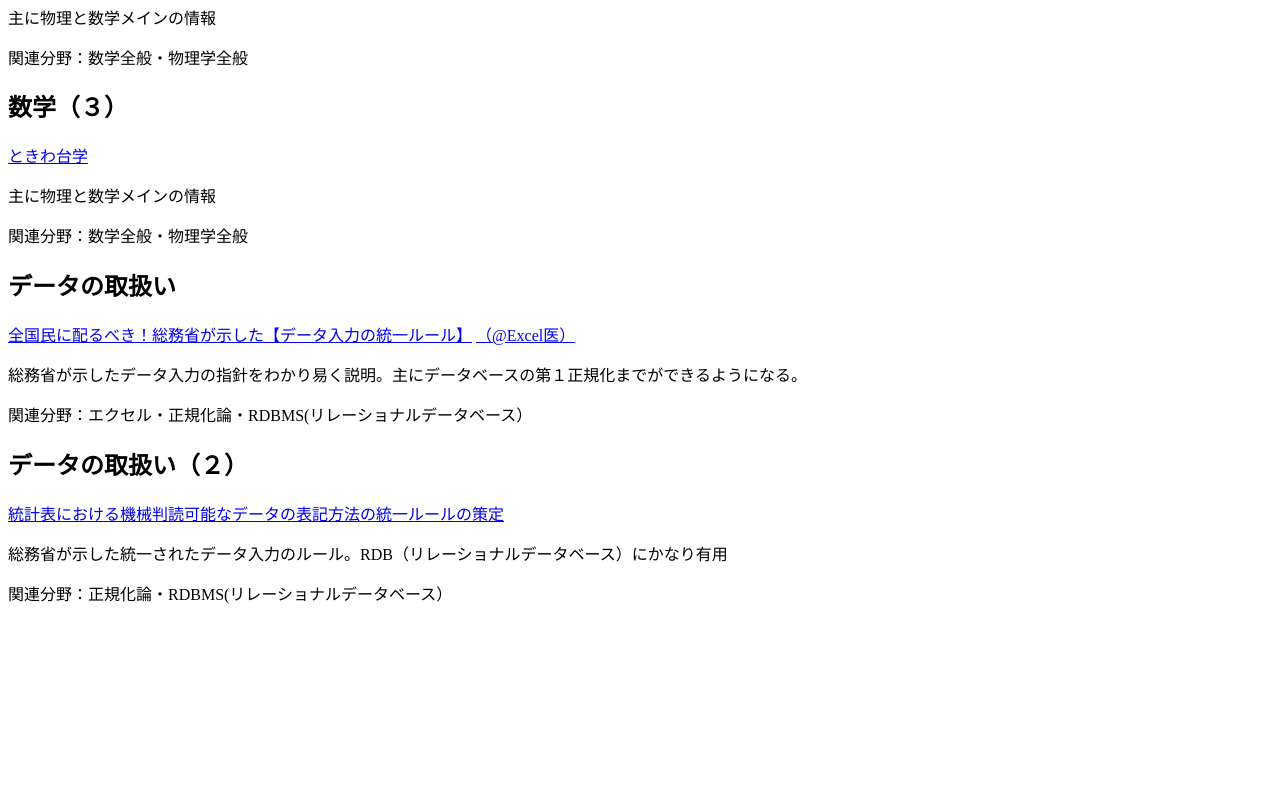
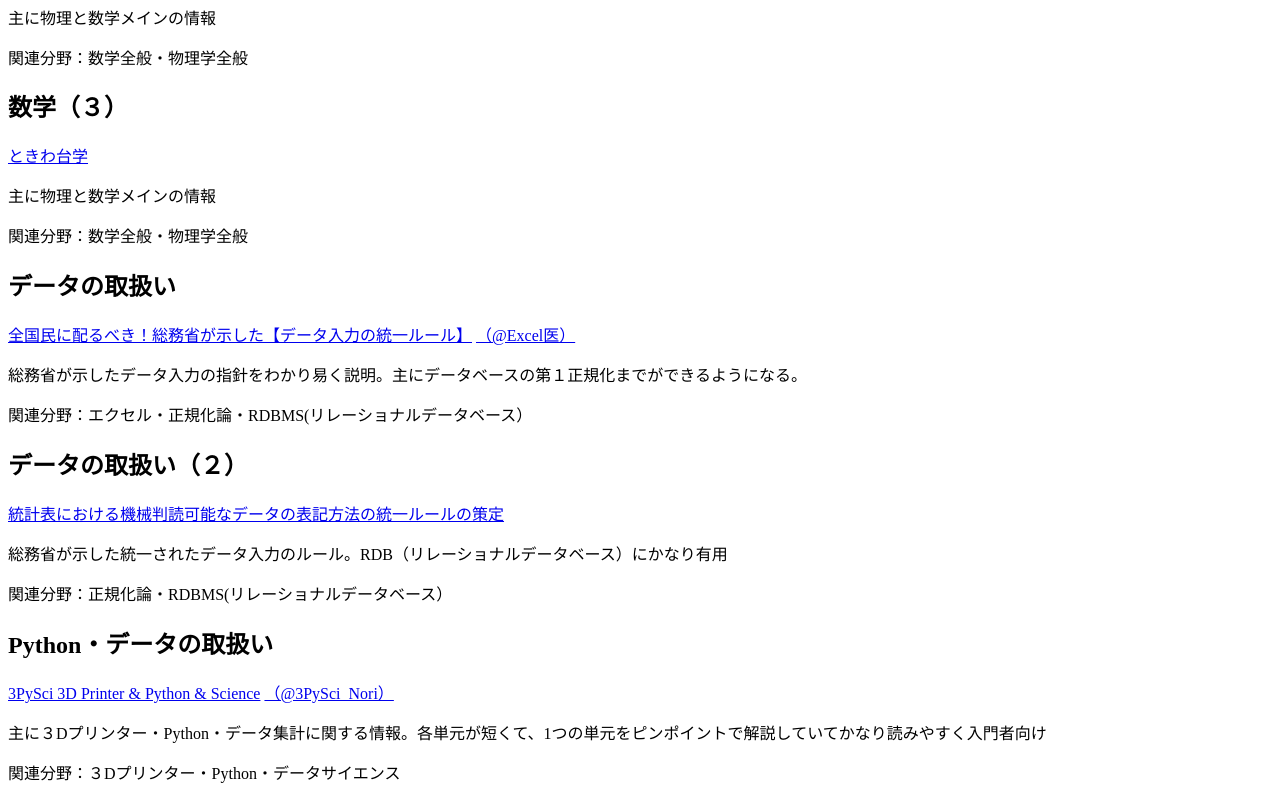
Before and after one commit to Minami-Yukino/kakedase, a plain HTML site: page index.html in a window 1280 px wide. Shown: the part 862-1662 px from the top of the page. Before the commit the page ends 1483 px from the top, so only its background shows below. Drawn offline with Linux system fonts and the light colour scheme.

Commit message:
Update index.html

```diff
--- a/index.html
+++ b/index.html
@@ -48,6 +48,12 @@
   <p>総務省が示した統一されたデータ入力のルール。RDB（リレーショナルデータベース）にかなり有用</p>
   <p>関連分野：正規化論・RDBMS(リレーショナルデータベース）</p>
 
+  <h2>Python・データの取扱い</h2>
+  <A href="https://3pysci.com">3PySci 3D Printer & Python & Science</A>
+  <A href="https://twitter.com/3PySci_Nori">（@3PySci_Nori）</A>
+  <p>主に３Dプリンター・Python・データ集計に関する情報。各単元が短くて、1つの単元をピンポイントで解説していてかなり読みやすく入門者向け</p>
+  <p>関連分野：３Dプリンター・Python・データサイエンス</p>
+
 </main>
 
 </body>
```
